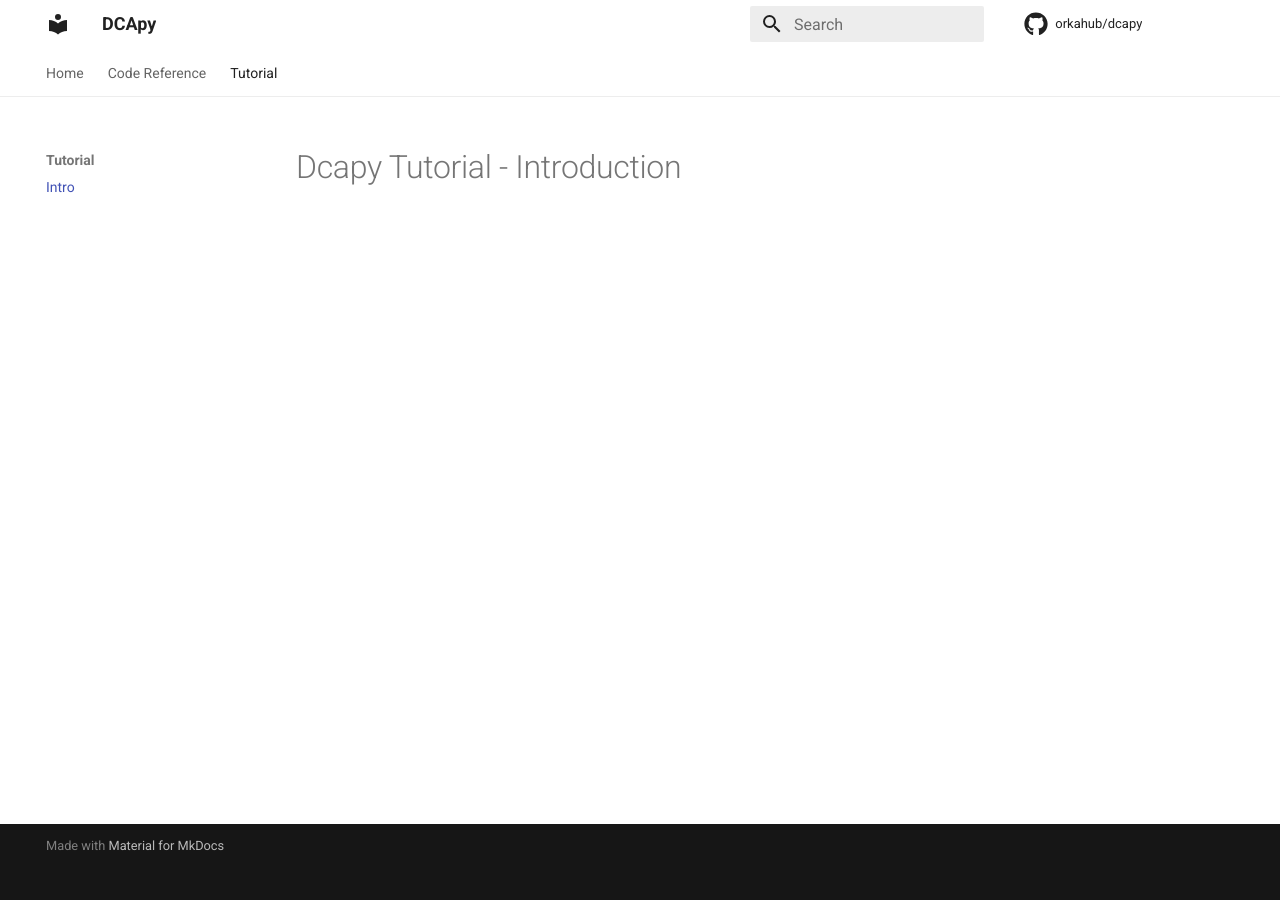
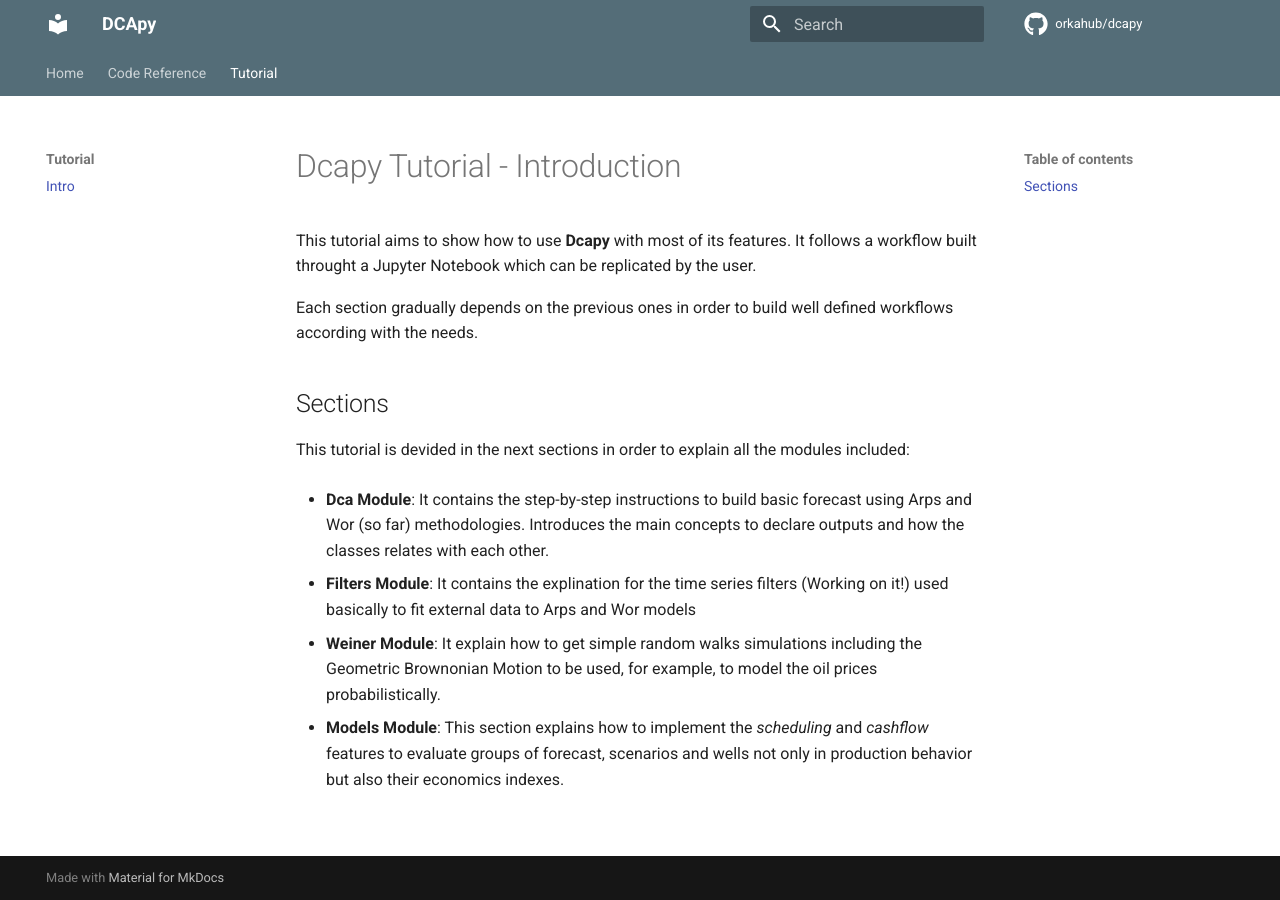
Before and after one commit to scuervo91/dcapy, an MkDocs documentation site: the page built from docs/tutorial/1-Intro.md, in a window 1280 px wide. Built offline with MkDocs 1.6.1 and Material for MkDocs 9.7.7, drawn with Linux system fonts in a browser that asks for light colours; comment, search, counter and statistics services are not loaded.

Commit message:
add docs sections

```diff
--- a/docs/tutorial/1-Intro.md
+++ b/docs/tutorial/1-Intro.md
@@ -1 +1,17 @@
 # Dcapy Tutorial - Introduction
+
+This tutorial aims to show how to use **Dcapy** with most of its features. It follows a workflow built throught a Jupyter Notebook which can be replicated by the user.
+
+Each section gradually depends on the previous ones in order to build well defined workflows according with the needs.
+
+## Sections
+
+This tutorial is devided in the next sections in order to explain all the modules included:
+
++ **Dca Module**: It contains the step-by-step instructions to build basic forecast using Arps and Wor (so far) methodologies. Introduces the main concepts to declare outputs and how the classes relates with each other.
+
++ **Filters Module**: It contains the explination for the time series filters (Working on it!) used basically to fit external data to Arps and Wor models
+
++ **Weiner Module**: It explain how to get simple random walks simulations including the Geometric Brownonian Motion to be used, for example, to model the oil prices probabilistically.
+
++ **Models Module**: This section explains how to implement the *scheduling* and *cashflow* features to evaluate groups of forecast, scenarios and wells not only in production behavior but also their economics  indexes.
--- a/mkdocs.yml
+++ b/mkdocs.yml
@@ -3,7 +3,7 @@ theme:
   name: material
   palette:
     scheme: preference
-    primary: white
+    primary: blue grey
     accent: deep purple
   features:
     - navigation.instant
@@ -19,6 +19,9 @@ nav:
   - Home: index.md
   - Code Reference:
     - dca: dca-reference.md
+    - filters: filters-reference.md
+    - models: models-reference.md
+    - weiner: weiner-reference.md
   - Tutorial:
     - Intro: tutorial/1-Intro.md
 
@@ -28,11 +31,3 @@ repo_name: orkahub/dcapy
 plugins:
   - search
   - mkdocstrings
-
-extra_css:
-- css/termynal.css
-- css/custom.css
-extra_javascript:
-- https://unpkg.com/mermaid@8.4.6/dist/mermaid.min.js
-- js/termynal.js
-- js/custom.js
```
Also changed, not shown: docs/filters-reference.md (added, +3 -0 lines), docs/index.md (+4 -5 lines), docs/models-reference.md (added, +3 -0 lines), docs/weiner-reference.md (added, +3 -0 lines), 1 other file.
